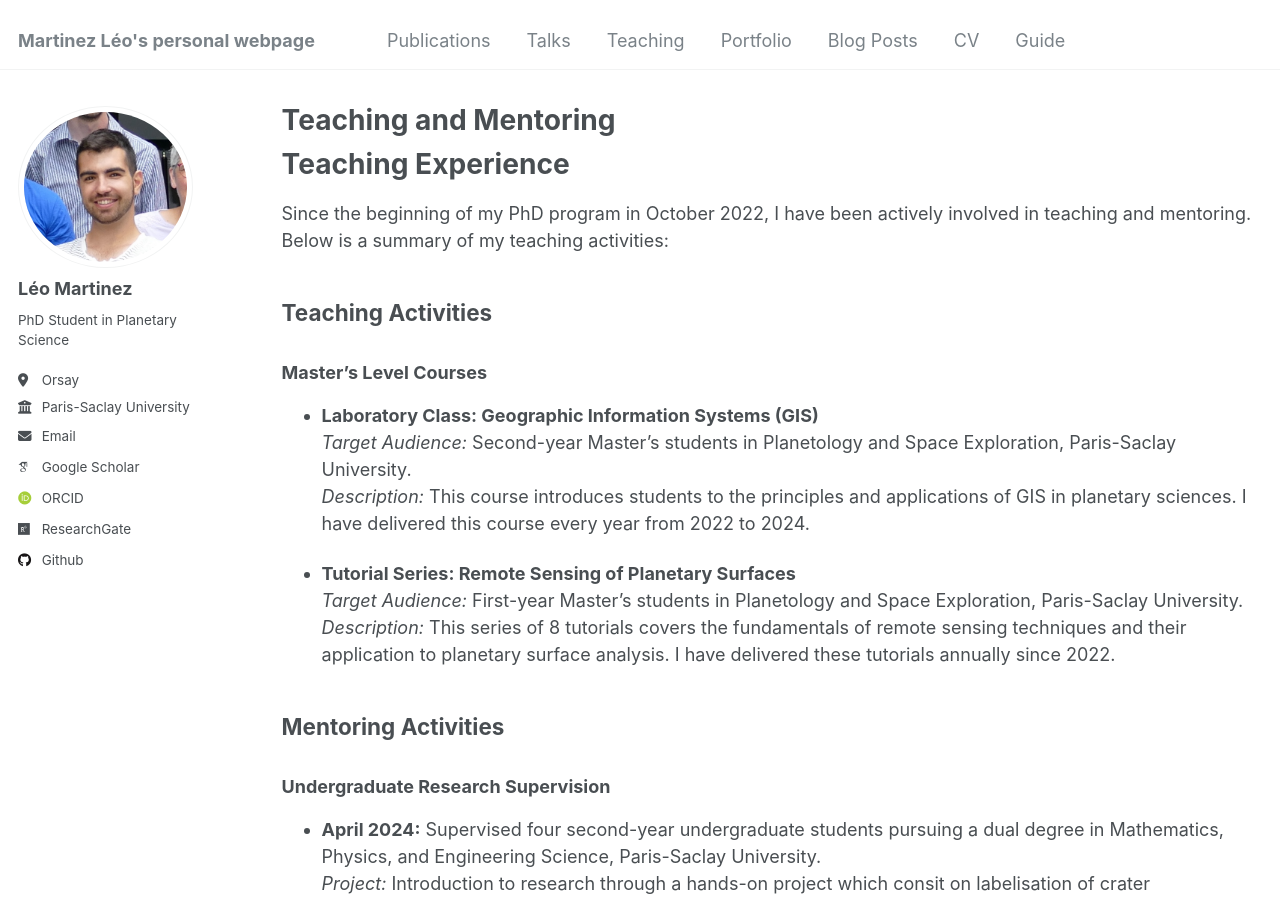
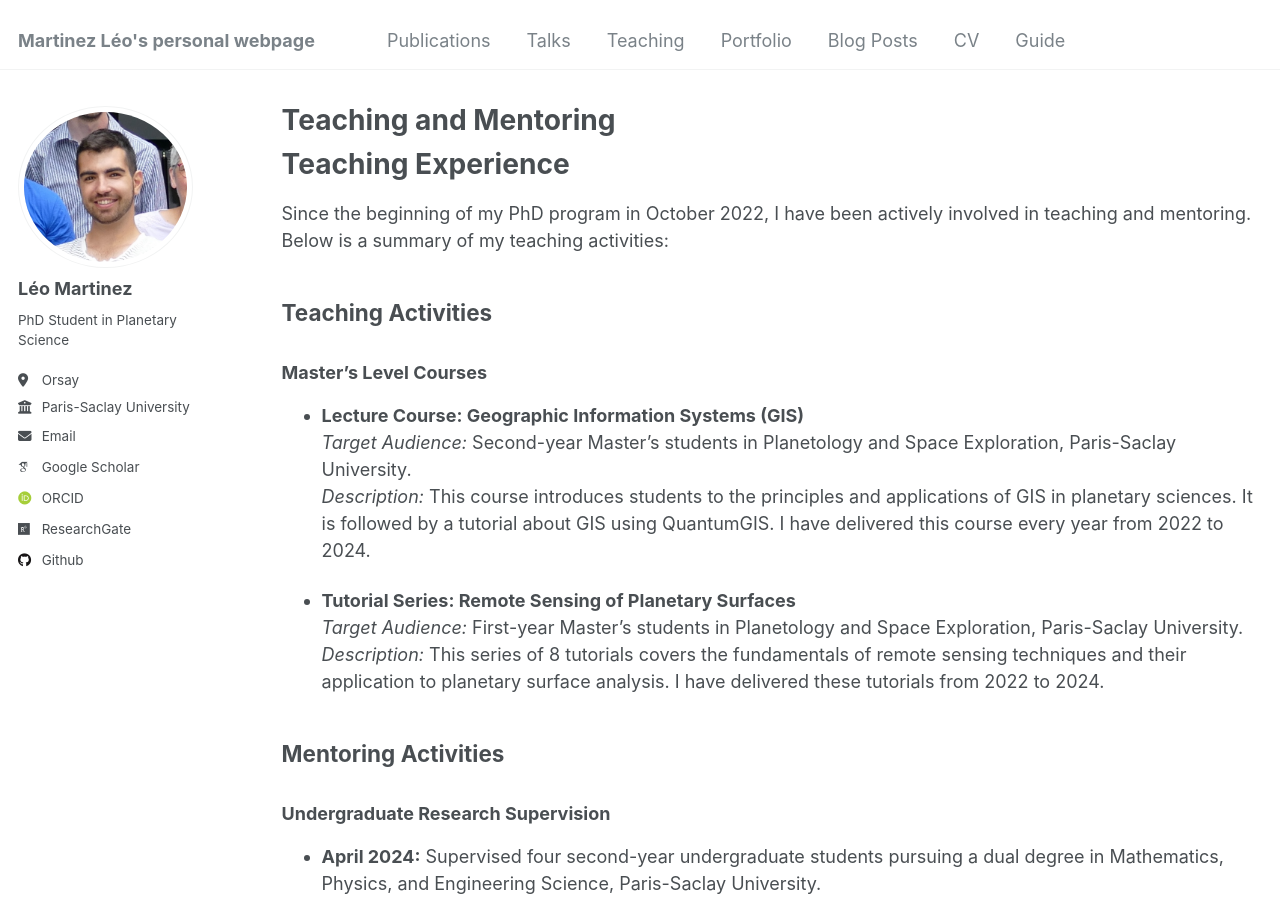
Before and after one commit to leomrtinez/leomrtinez.github.io, a Jekyll site: the page built from _pages/teaching.md, in a window 1280 px wide and 900 px high. Built offline with Jekyll 4.4.1, drawn with Linux system fonts in a browser that asks for light colours; some web fonts are replaced.

Commit message:
Update teaching.md

```diff
--- a/_pages/teaching.md
+++ b/_pages/teaching.md
@@ -14,13 +14,13 @@ Since the beginning of my PhD program in October 2022, I have been actively invo
 ## Teaching Activities
 
 ### Master's Level Courses
-- **Laboratory Class: Geographic Information Systems (GIS)**
+- **Lecture Course: Geographic Information Systems (GIS)**
   *Target Audience:* Second-year Master's students in Planetology and Space Exploration, Paris-Saclay University.
-  *Description:* This course introduces students to the principles and applications of GIS in planetary sciences. I have delivered this course every year from 2022 to 2024.
+  *Description:* This course introduces students to the principles and applications of GIS in planetary sciences. It is followed by a tutorial about GIS using QuantumGIS. I have delivered this course every year from 2022 to 2024.
 
 - **Tutorial Series: Remote Sensing of Planetary Surfaces**
   *Target Audience:* First-year Master's students in Planetology and Space Exploration, Paris-Saclay University.
-  *Description:* This series of 8 tutorials covers the fundamentals of remote sensing techniques and their application to planetary surface analysis. I have delivered these tutorials annually since 2022.
+  *Description:* This series of 8 tutorials covers the fundamentals of remote sensing techniques and their application to planetary surface analysis. I have delivered these tutorials from 2022 to 2024.
 
 ## Mentoring Activities
 
```
